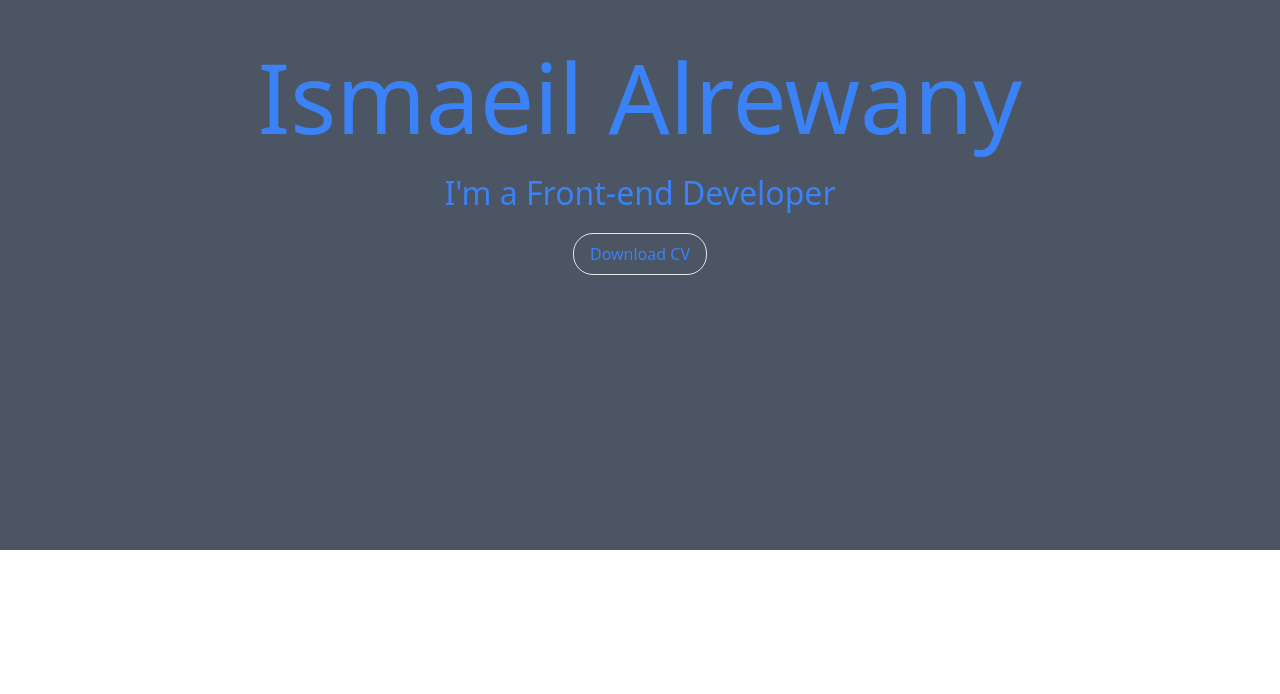
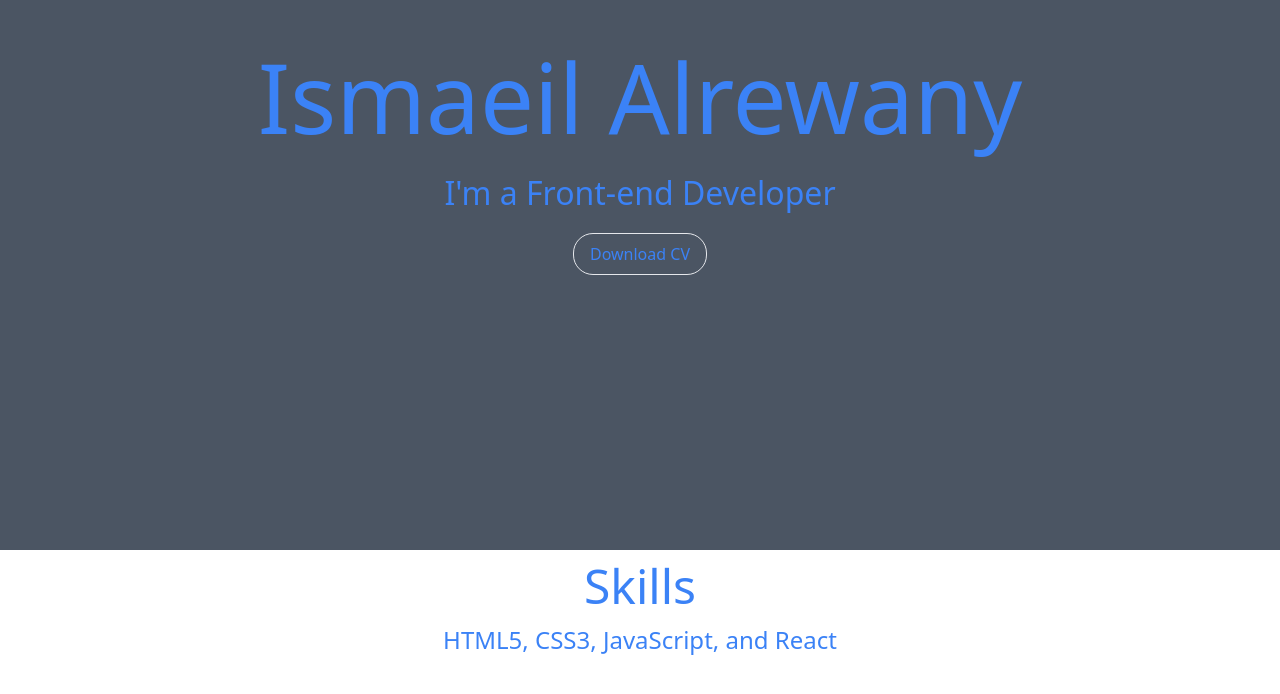
Before and after one commit to ismaeilalrewany/portfolio, a React (Vite) app: page / in a window 1280 px wide. Shown: the part 250-944 px from the top of the page. Before the commit the page ends 800 px from the top, so only its background shows below. Built offline with nearby package versions, Linux system fonts and the light colour scheme.

Commit message:
Skills Section Prototype

```diff
--- a/src/App.jsx
+++ b/src/App.jsx
@@ -12,7 +12,7 @@ export const App = () => {
       {/* <Nav /> */}
       <main>
         <Hero />
-        {/* <Skills /> */}
+        <Skills />
         {/* <Projects /> */}
         {/* <Footer /> */}
       </main>
--- a/src/components/sections/Hero.jsx
+++ b/src/components/sections/Hero.jsx
@@ -1,10 +1,10 @@
 export const Hero = () => {
   return (
-    <section className="bg-gray-600 h-screen">
-      <div className="container mx-auto text-blue-500 h-full flex flex-col justify-center items-center">
+    <section className="bg-gray-600 text-blue-500  h-screen">
+      <div className="container mx-auto h-full flex flex-col justify-center items-center">
         <h1 className="text-[40px] lg:text-[96px] font-medium">Ismaeil Alrewany</h1>
         <p className="text-[16px] lg:text-[32px]">I&apos;m a Front-end Developer</p>
-        <button type="button" className="py-2 px-4 border rounded-[20px] mt-3 md:mt-4 text-[14px] md:text-[16px]">Download CV</button>
+        <button type="button" className="py-2 px-4 border rounded-[20px] mt-3 lg:mt-4 text-[14px] lg:text-[16px]">Download CV</button>
       </div>
     </section>
   )
--- a/src/components/sections/Skills.jsx
+++ b/src/components/sections/Skills.jsx
@@ -1,7 +1,10 @@
 export const Skills = () => {
   return (
-    <section className="">
-      <h2>Skills</h2>
+    <section className="h-screen text-blue-500">
+      <div className="container mx-auto">
+        <h2 className="font-medium text-[30px] lg:text-[48px] text-center">Skills</h2>
+        <p className="text-[16px] lg:text-[24px] text-center">HTML5, CSS3, JavaScript, and React</p>
+      </div>
     </section>
   )
 }
```
